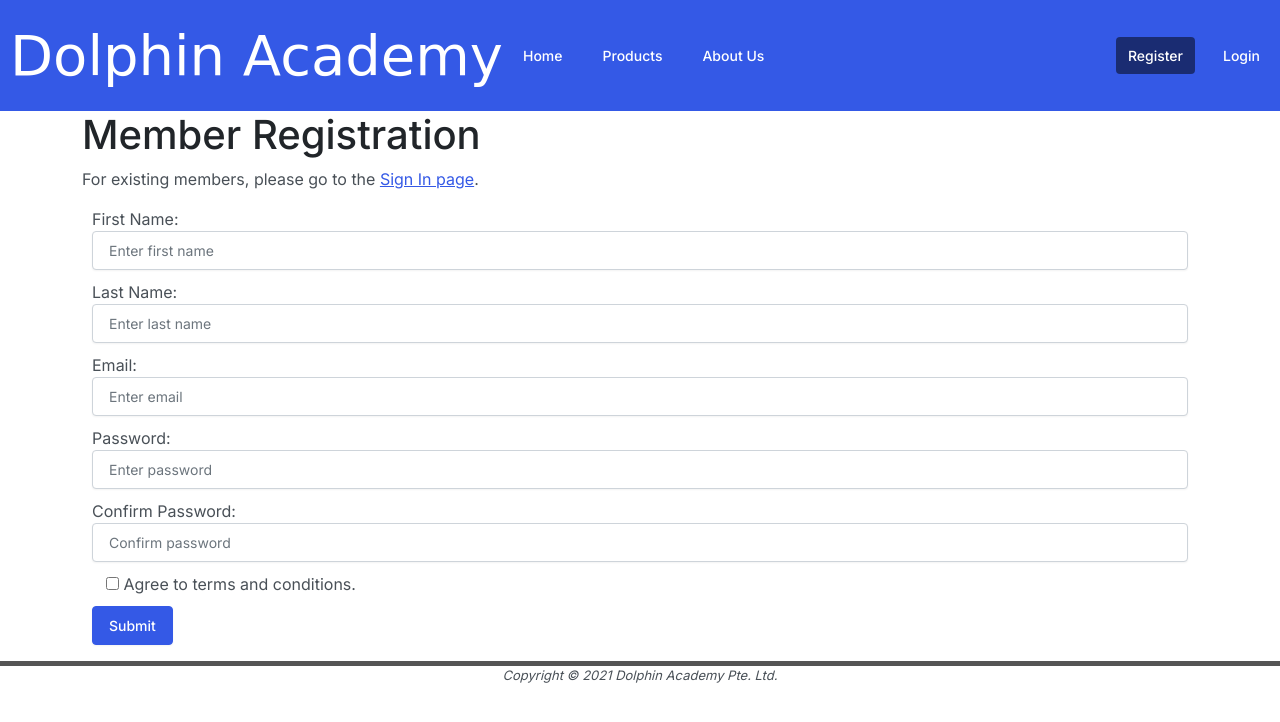
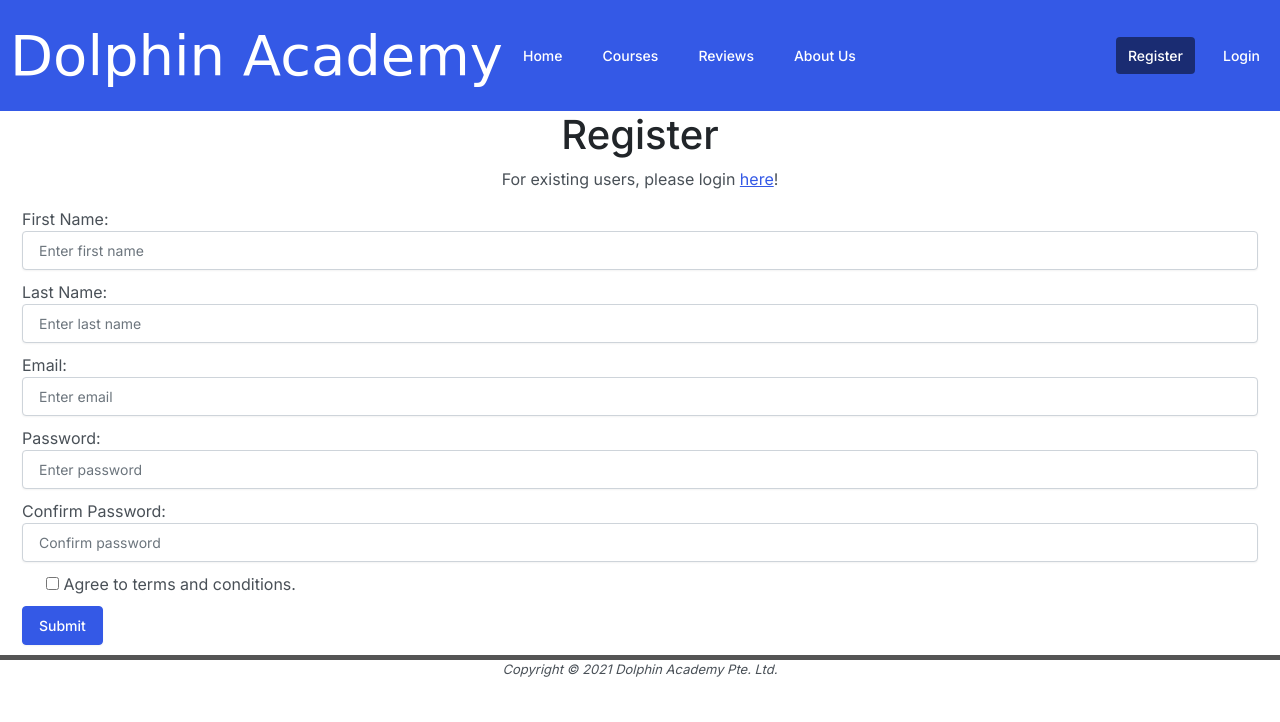
Before and after one commit to JustBrandonLim/DolphinAcademy, a PHP site: page /register.php in a window 1280 px wide. Shown: the top 722 px of the page. Run offline with PHP 8.4, Linux system fonts and the light colour scheme; some web fonts are replaced.

Commit message:
code cleanup

```diff
--- a/css/main.css
+++ b/css/main.css
@@ -8,6 +8,14 @@ and open the template in the editor.
     Author     : Admin
 */
 
+header h1 {
+    text-align: center;
+}
+
+header p {
+    text-align: center;
+}
+
 .card {
     width: 18rem;
 }
@@ -15,3 +23,7 @@ and open the template in the editor.
 .form-group {
     margin: 0.625rem;
 }
+
+.form-check {
+    margin: 0.625rem;
+}
--- a/nav.inc.php
+++ b/nav.inc.php
@@ -32,7 +32,10 @@
                     </a>
                 </li>
                 <li class="nav-item">
-                    <a class="nav-link" href="./products.php">Products</a>
+                    <a class="nav-link" href="./courses.php">Courses</a>
+                </li>
+                <li class="nav-item">
+                    <a class="nav-link" href="./reviews.php">Reviews</a>
                 </li>
                 <li class="nav-item">
                     <a class="nav-link" href="./aboutus.php">About Us</a>
--- a/register.php
+++ b/register.php
@@ -1,5 +1,5 @@
-<html>
-<head>
+<!DOCTYPE html>
+<html lang="en">
     <head>
         <?php
             include "includes.inc.php";
@@ -9,16 +9,12 @@
         <?php
             include "nav.inc.php";
         ?>
-
-<body>
-    <main class="container">
-    <h1>Member Registration</h1>
-    <p>
-        For existing members, please go to the
-        <a href="login.php">Sign In page</a>.
-    </p>
-
-    <form action="process_register.php" method="post">
+        <main class="container-fluid">
+            <header>
+                <h1>Register</h1>
+                <p>For existing users, please login <a href="./login.php">here</a>!</p>
+            </header>
+            <form action="./php/processes/process_register.php" method="post">
                 <div class="form-group">
                     <label for="fname">First Name:</label>
                     <input class="form-control" type="text" id="fname" maxlength="45" name="fname"
```
Also changed, not shown: aboutus.php (+9 -5 lines), courses.php (renamed from products.php, +8 -4 lines), index.php (+5 -5 lines), reviews.php (renamed from testimonial.php, +5 -4 lines). Lines whose indentation alone changed are shown as unchanged.
